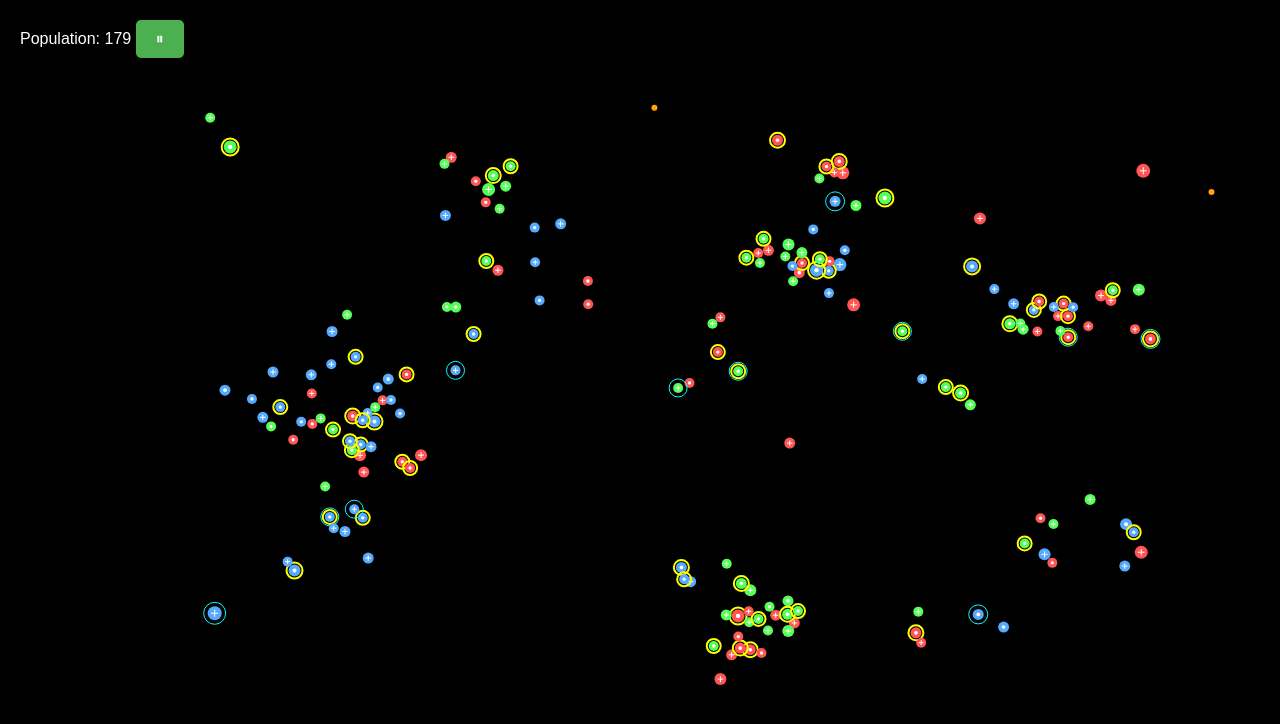
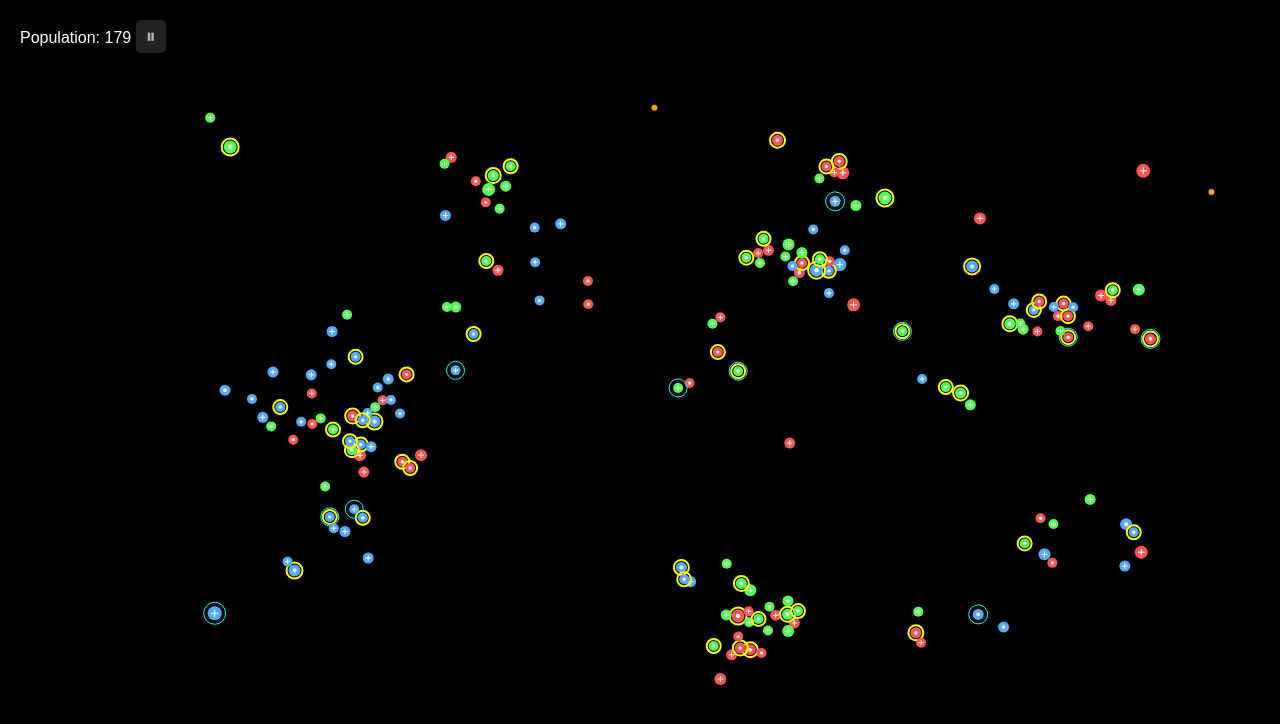
Before and after one commit to timigen/vibe-life-sim, a website built with Vite: page index.html in a window 1280 px wide. Built offline with nearby package versions, Linux system fonts and the light colour scheme.

Commit message:
make play/pause button opaque until hover

```diff
--- a/index.html
+++ b/index.html
@@ -50,9 +50,20 @@
             border-radius: 5px;
             cursor: pointer;
             font-size: 16px;
+            opacity: 0.7;
+            transition: opacity 0.2s ease;
         }
         button:hover {
             background: #45a049;
+            opacity: 1;
+        }
+        #toggleBtn {
+            padding: 5px 10px;
+            font-size: 20px;
+            background: rgba(255, 255, 255, 0.2);
+        }
+        #toggleBtn:hover {
+            background: rgba(255, 255, 255, 0.3);
         }
     </style>
 </head>
```
